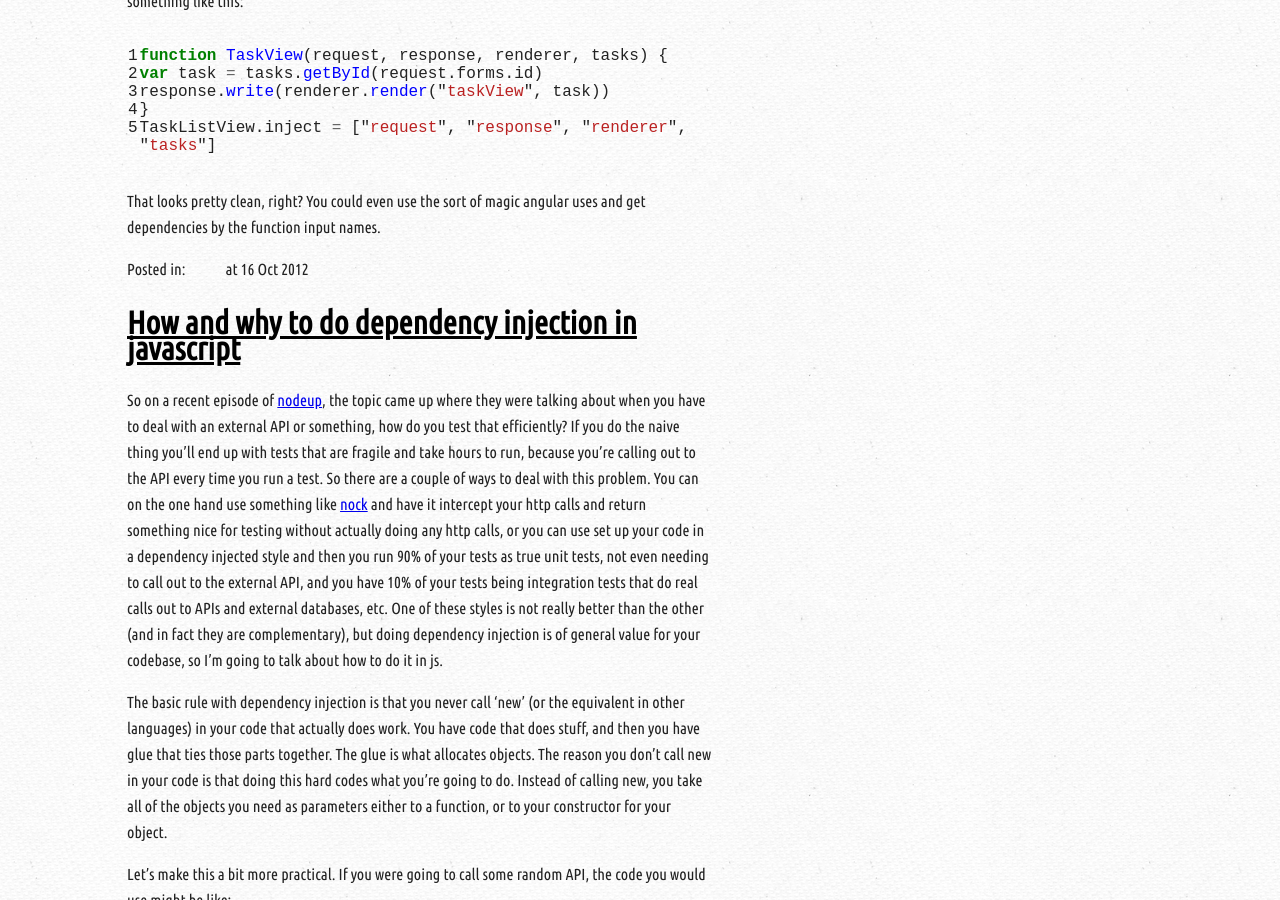
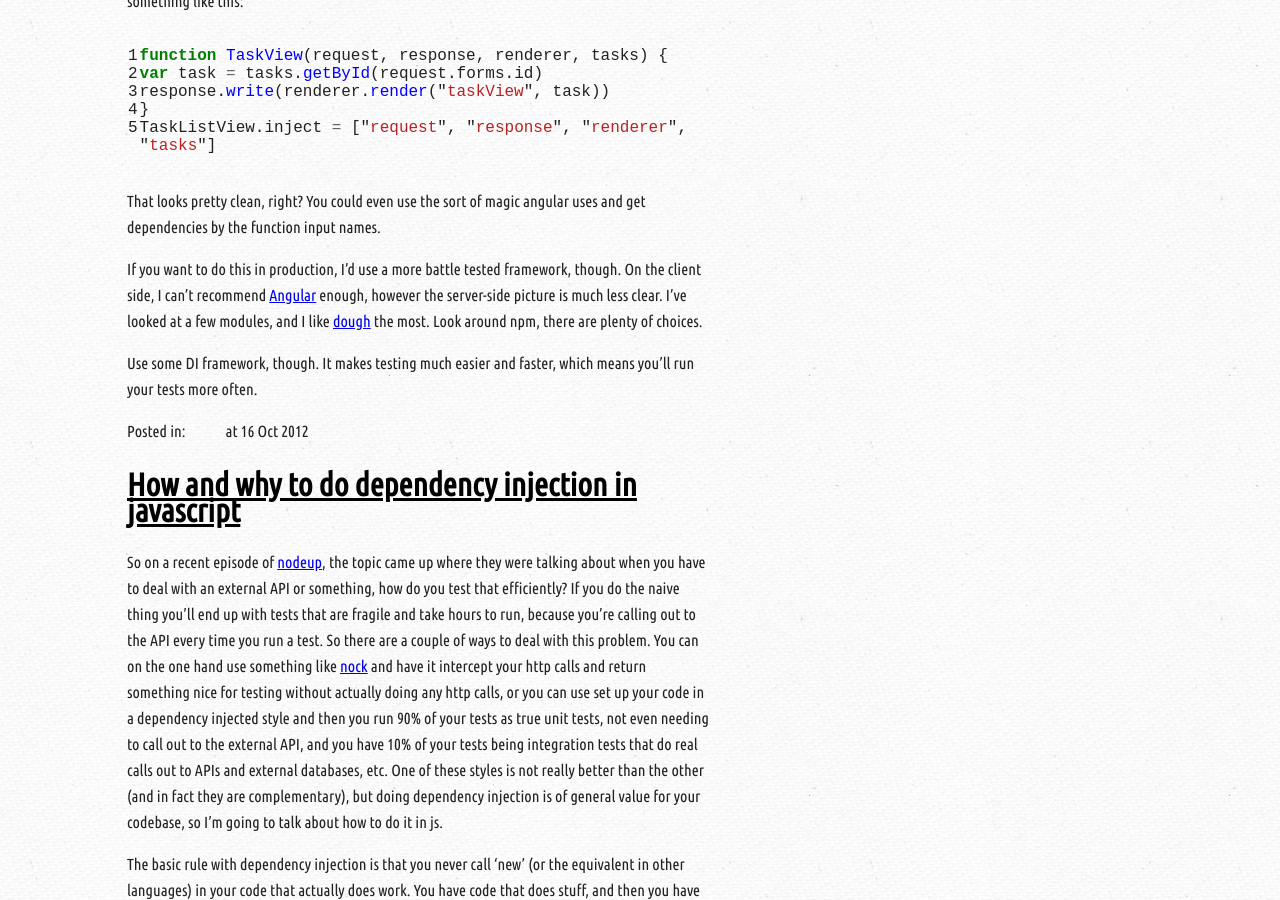
Before and after one commit to maxpolun/maxpolun.github.io, a Jekyll site: the page built from index.html, in a window 1280 px wide and 900 px high, scrolled down 2167 px. Built offline with Jekyll 4.4.1, drawn with Linux system fonts in a browser that asks for light colours; nearby versions of some CDN libraries; a script that is not in the unit is left out; the list of posts is cut into pages by our own code; comment, search, counter and statistics services are not loaded.

Commit message:
added to my second DI post

```diff
--- a/_posts/2012-10-16-a_javascript_dependency_injection_framework_in_under_20_lines_of_code.markdown
+++ b/_posts/2012-10-16-a_javascript_dependency_injection_framework_in_under_20_lines_of_code.markdown
@@ -84,3 +84,7 @@ TaskListView.inject = ["request", "response", "renderer", "tasks"]
 {% endhighlight %}
 
 That looks pretty clean, right? You could even use the sort of magic angular uses and get dependencies by the function input names.
+
+If you want to do this in production, I'd use a more battle tested framework, though. On the client side, I can't recommend [Angular](http://angularjs.org/) enough, however the server-side picture is much less clear. I've looked at a few modules, and I like [dough](https://npmjs.org/package/dough) the most. Look around npm, there are plenty of choices.
+
+Use some DI framework, though. It makes testing much easier and faster, which means you'll run your tests more often.
```
